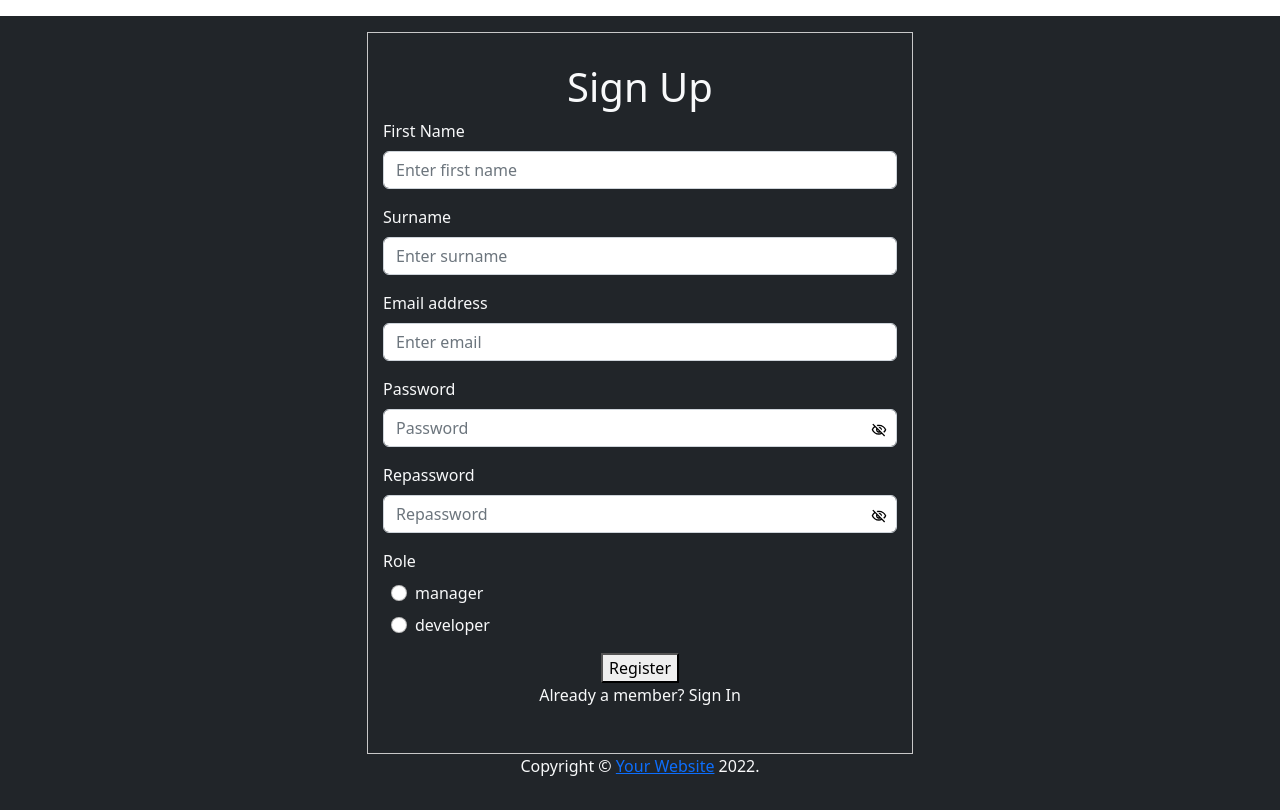
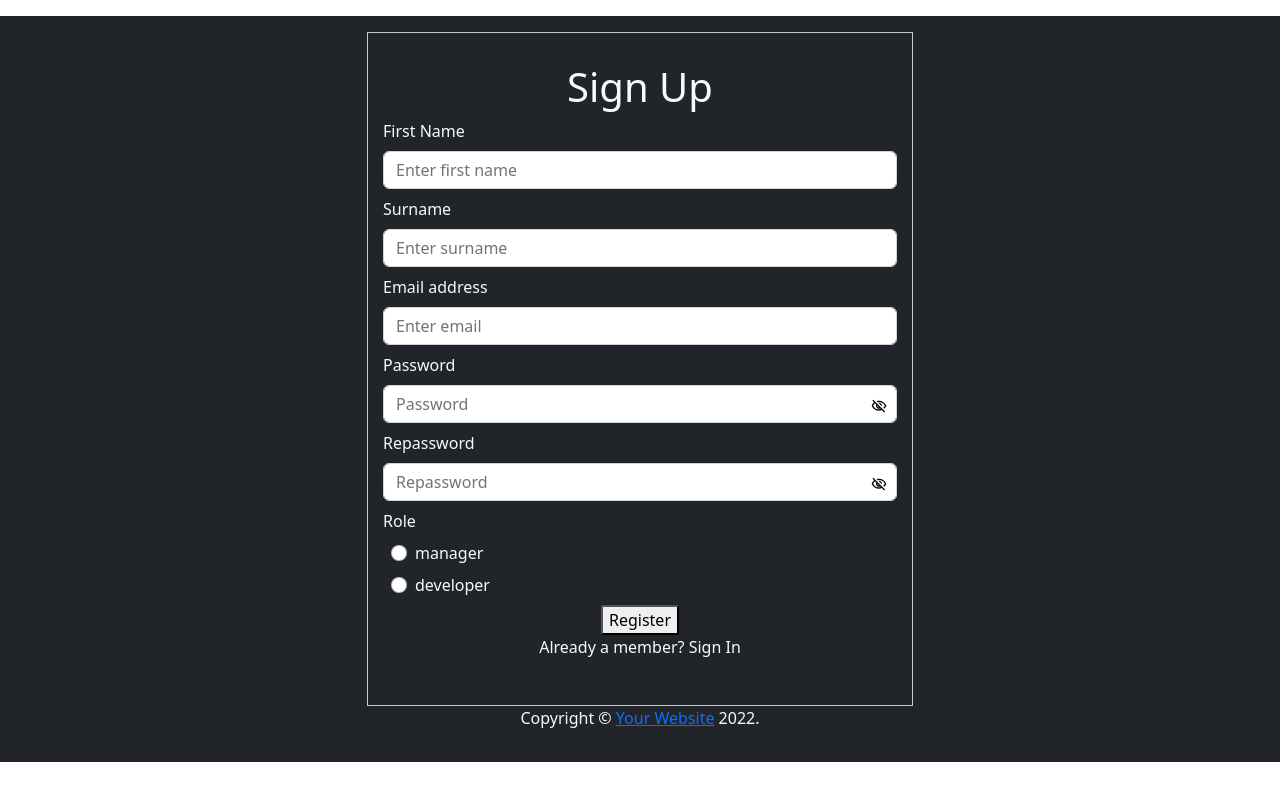
Before and after one commit to rajibjonchhen/codex-test-task, a React (Create React App) app: page /registration in a window 1280 px wide. Built offline with nearby package versions, Linux system fonts and the light colour scheme.

Commit message:
validation checked

```diff
--- a/src/components/login/registration/Registration.jsx
+++ b/src/components/login/registration/Registration.jsx
@@ -29,7 +29,7 @@ const Registration = ({setShowSignIn})  => {
   const [showPassword, setShowPassword] = useState(true)
   const [isSubmit, setIsSubmit] = useState(false)
   const [signUpErr, setSignUpErr] = useState({})
-
+  const [checkEmail, setCheckEmail] = useState(false)
 
     const [signUpUser, setSignUpUser] = useState({
     name: "",
@@ -67,6 +67,7 @@ const Registration = ({setShowSignIn})  => {
 const validateForm = (signUpUser) => {
     const regex = /\S+@\S+\.\S+/
     const errors = {}
+    setCheckEmail(true)
     if(!signUpUser.email){
         errors.email = "email is missing"
     }else{
@@ -143,51 +144,53 @@ try {
 
           {error.length > 0 && <Alert  severity="error">{error}</Alert>}
           {/* name field */}
-          <Form.Group className="mb-3"
+          <Form.Group className="mb-2"
+
+          >
+            <Form.Label>First Name</Form.Label>
+            <Form.Control type="text" placeholder="Enter first name"
             onChange={(e) => handleChange(e)}
             value={signUpUser.name}
-          placeholder="First Name"
             name="name"
             id="name"
           required
-          >
-            <Form.Label>First Name</Form.Label>
-            <Form.Control type="text" placeholder="Enter first name" />
-            <Form.Text className="text-danger" align='left'>{!signUpUser.name && signUpErr.name} </Form.Text>
+            />
+            <Form.Text className="text-danger" align='left'>{ !signUpUser.name && signUpErr.name} </Form.Text>
         </Form.Group>
 
           {/* surname field */}
-          <Form.Group className="mb-3"
+          <Form.Group className="mb-2"
+          >
+            <Form.Label> Surname</Form.Label>
+            <Form.Control type="text"
              onChange={(e) => handleChange(e)}
              value={signUpUser.surname}
-          placeholder="Surname"
+             placeholder="Enter surname"
              name="surname"
              id="surname"
-        required
-          >
-            <Form.Label> Surname</Form.Label>
-            <Form.Control type="text" placeholder="Enter surname" />
+           required/>
             <Form.Text className="text-danger" align='left'>{!signUpUser.surname && signUpErr.surname} </Form.Text>
         </Form.Group>
 
           {/* email field */}
-          <Form.Group className="mb-3"
+          <Form.Group className="mb-2"
           controlId="formBasicEmail"
+
+          >
+            <Form.Label>Email address</Form.Label>
+            <Form.Control type="email" placeholder="Enter email"
             onChange={(e) => handleChange(e)}
             value={signUpUser.email}
-          placeholder="Email Address"
             name="email"
             id="email"
           required
-          >
-            <Form.Label>Email address</Form.Label>
-            <Form.Control type="email" placeholder="Enter email" />
-            <Form.Text className="text-danger" align='left'>{!signUpUser.email && signUpErr.email || signUpUser.email && signUpErr.email} </Form.Text>
+            />
+            <Form.Text className="text-danger" align='left'>{checkEmail===false? "": !signUpUser.email? "email is required" : (/\S+@\S+\.\S+/.test(signUpUser.email)===false &&  "email is not valid" )} </Form.Text>
         </Form.Group>
 
           {/* password field */}
           <Form.Group
-          className="mb-3"
+          className="mb-2"
           controlId="formBasicPassword"
           style={{position:'relative'}}
           >
@@ -211,7 +214,7 @@ try {
       </Form.Group>
 
           {/* password field */}
-      <Form.Group  className="mb-3"  style={{position:'relative'}}>
+      <Form.Group  className="mb-2"  style={{position:'relative'}}>
         <Form.Label>Repassword</Form.Label>
 
             <Form.Control
@@ -233,7 +236,7 @@ try {
            </Form.Group>
 
           {/* role field */}
-            <Form.Group  className="mb-3" >
+            <Form.Group  className="mb-2" >
 
                 <Form.Label id="demo-simple-select-label">Role  </Form.Label>
                   {["manager","developer"].map((category, i) => (<>
```
Lines whose indentation alone changed are shown as unchanged.
